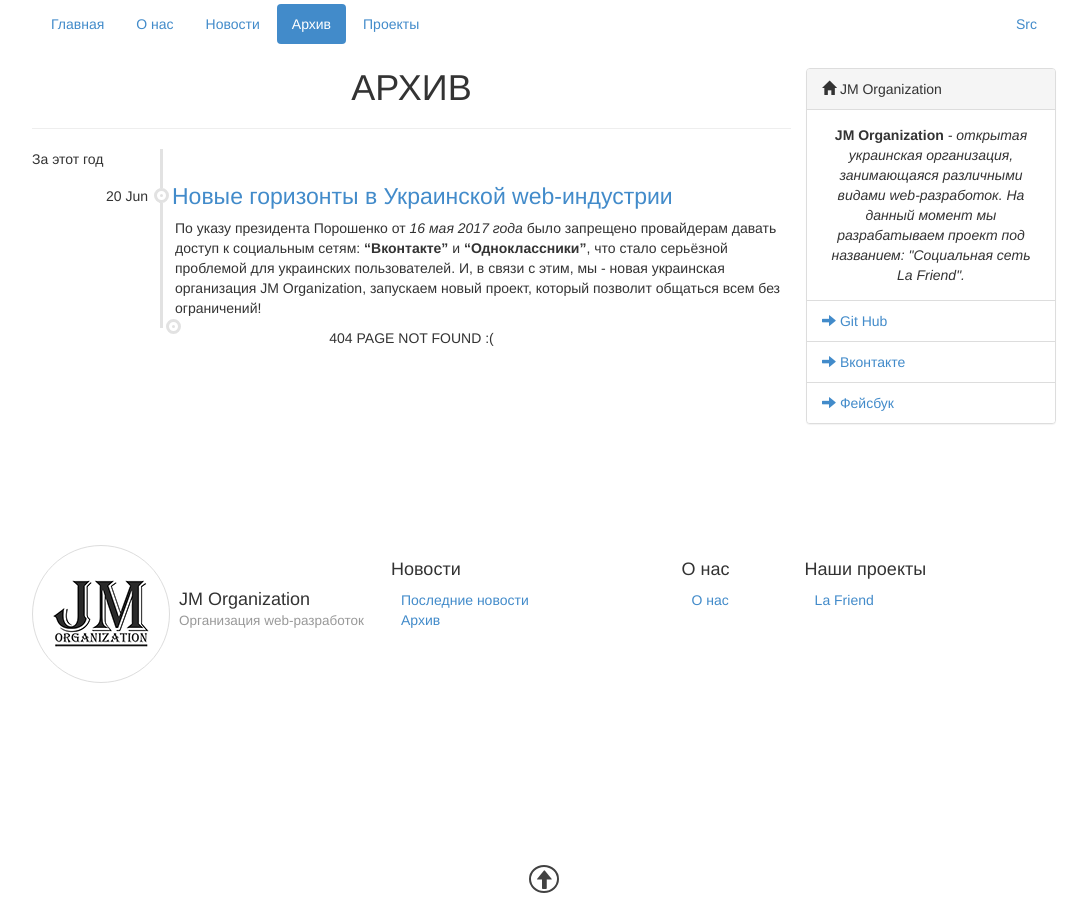
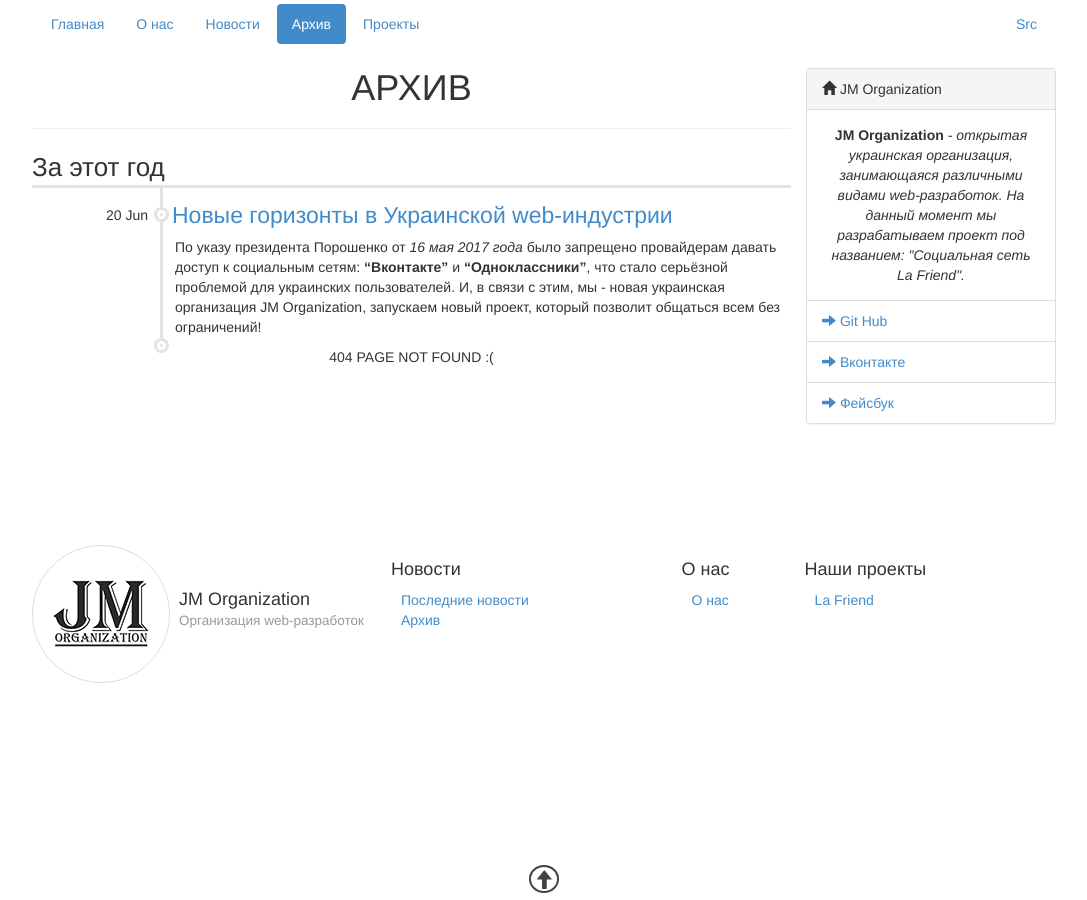
Before and after one commit to jm-organization/jm-organization.github.io, a Jekyll site: the page built from archive/index.html, in a window 1280 px wide. Shown: the whole page, without its empty margins (96-1183 px from the left). Built offline with Jekyll 4.4.1, drawn with Linux system fonts in a browser that asks for light colours.

Commit message:
Изменён вид архива

```diff
--- a/assets/css/main.css
+++ b/assets/css/main.css
@@ -189,7 +189,7 @@
       .page-width .jm-archive .jm-a-line:before {
         position: absolute;
         z-index: 1;
-        left: 6px;
+        left: -6px;
         bottom: -6px;
         content: "";
         width: 15px;
@@ -201,7 +201,7 @@
         content: "";
         position: absolute;
         z-index: 2;
-        left: 6px;
+        left: -6px;
         bottom: -6px;
         width: 15px;
         height: 15px;
@@ -213,6 +213,11 @@
       position: relative;
       width: 100%;
       display: inline-block; }
+      .page-width .jm-archive .jm-a-events .jm-a-year {
+        background: white;
+        border-bottom: 3px solid #e2e2e2;
+        line-height: 36px;
+        font-size: 26px; }
       .page-width .jm-archive .jm-a-events .jm-archive-article {
         margin-top: 15px; }
       .page-width .jm-archive .jm-a-events .jm-archive-article > .jm-aa-date {
```
Also changed, not shown: assets/css/main.sass (+8 -2 lines).
